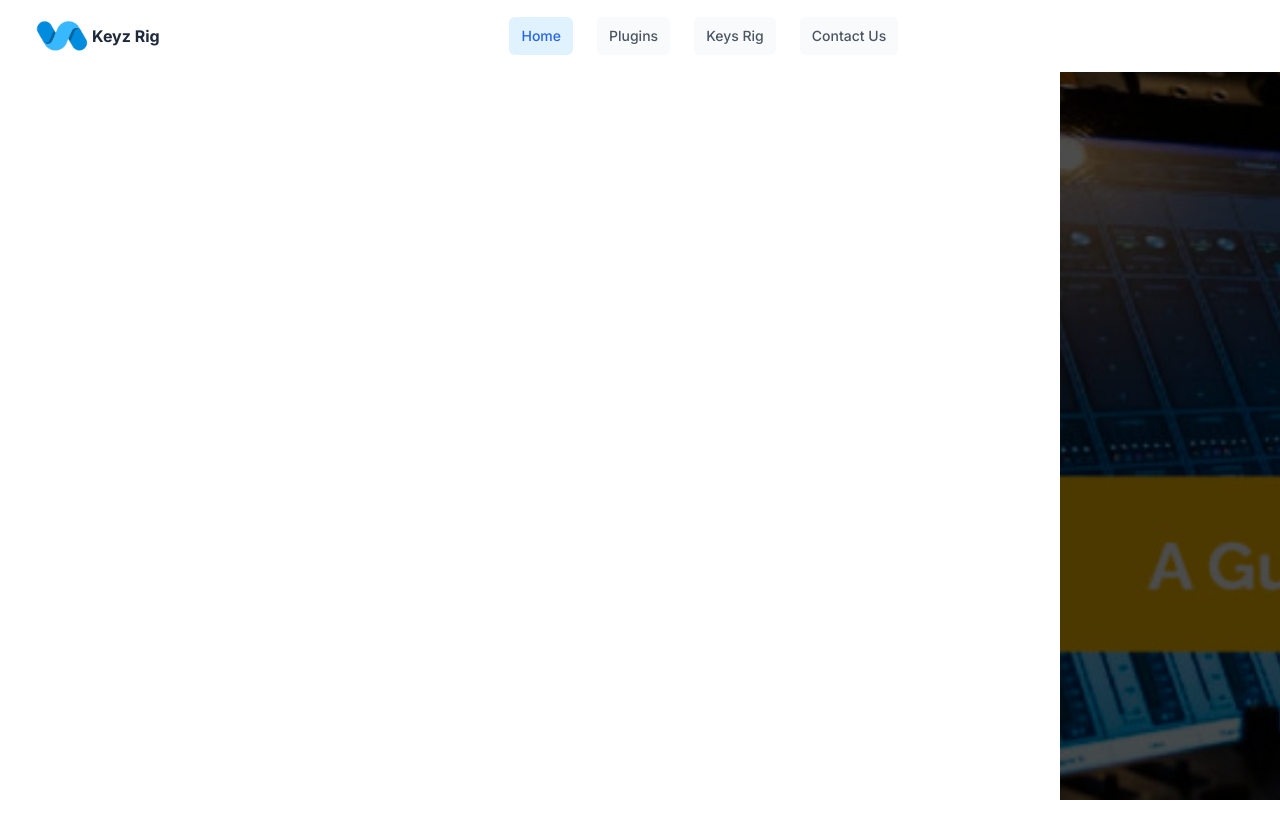
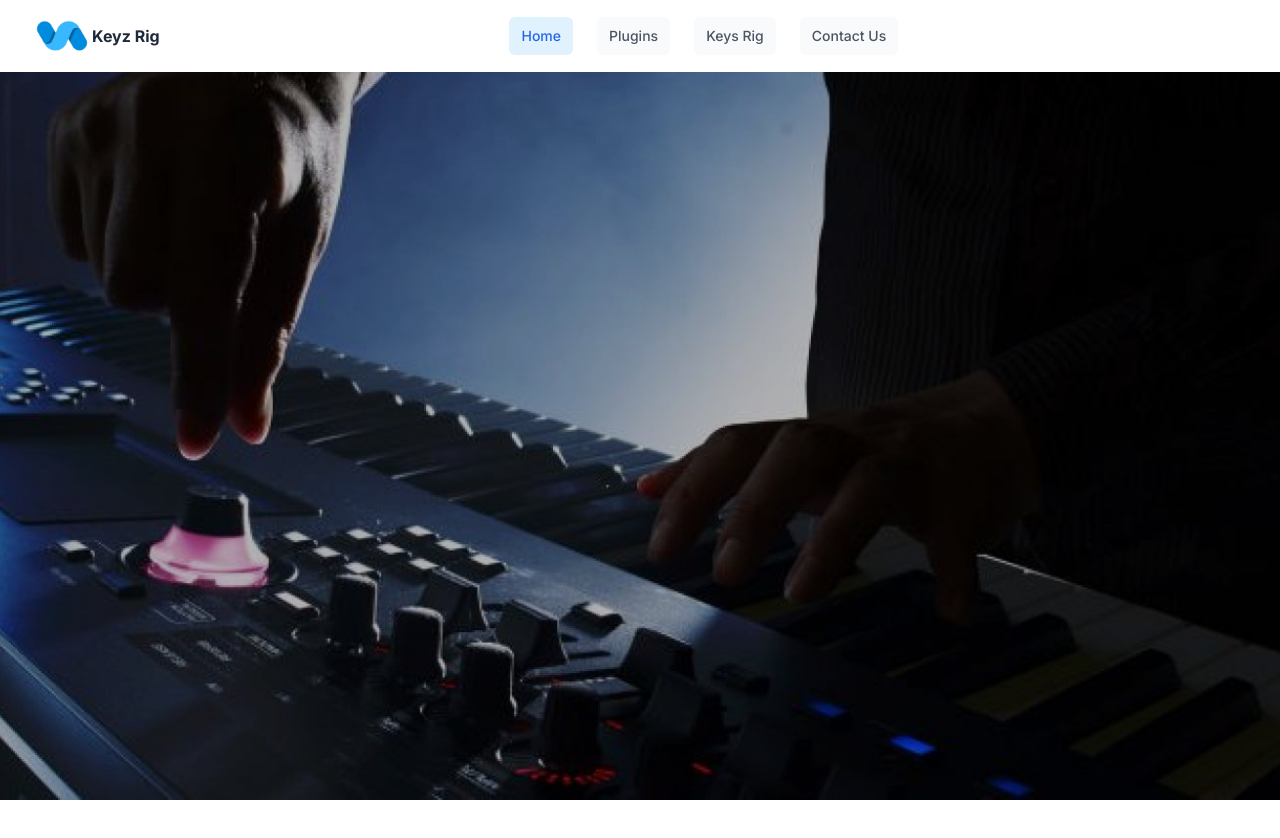
Before and after one commit to Ernest-Yoyowah/Keys-Rig, a Next.js app: page / in a window 1280 px wide. Shown: the top 838 px of the page. Built offline with nearby package versions, Linux system fonts and the light colour scheme; a web font is replaced by a local one.

Commit message:
background Image Update

```diff
--- a/components/Header/AppBgImg.tsx
+++ b/components/Header/AppBgImg.tsx
@@ -11,11 +11,10 @@ const AppBgImg = () => {
         quality={100}
         fill
         sizes="100vw"
-        objectPosition="-95% bottom"
         style={{
           objectFit: "cover",
           zIndex: -1,
-          filter: "brightness(30%)",
+          filter: "brightness(70%)",
         }}
         alt="Header Image"
       />
```
Also changed, not shown: public/ableton_live.jpg.
